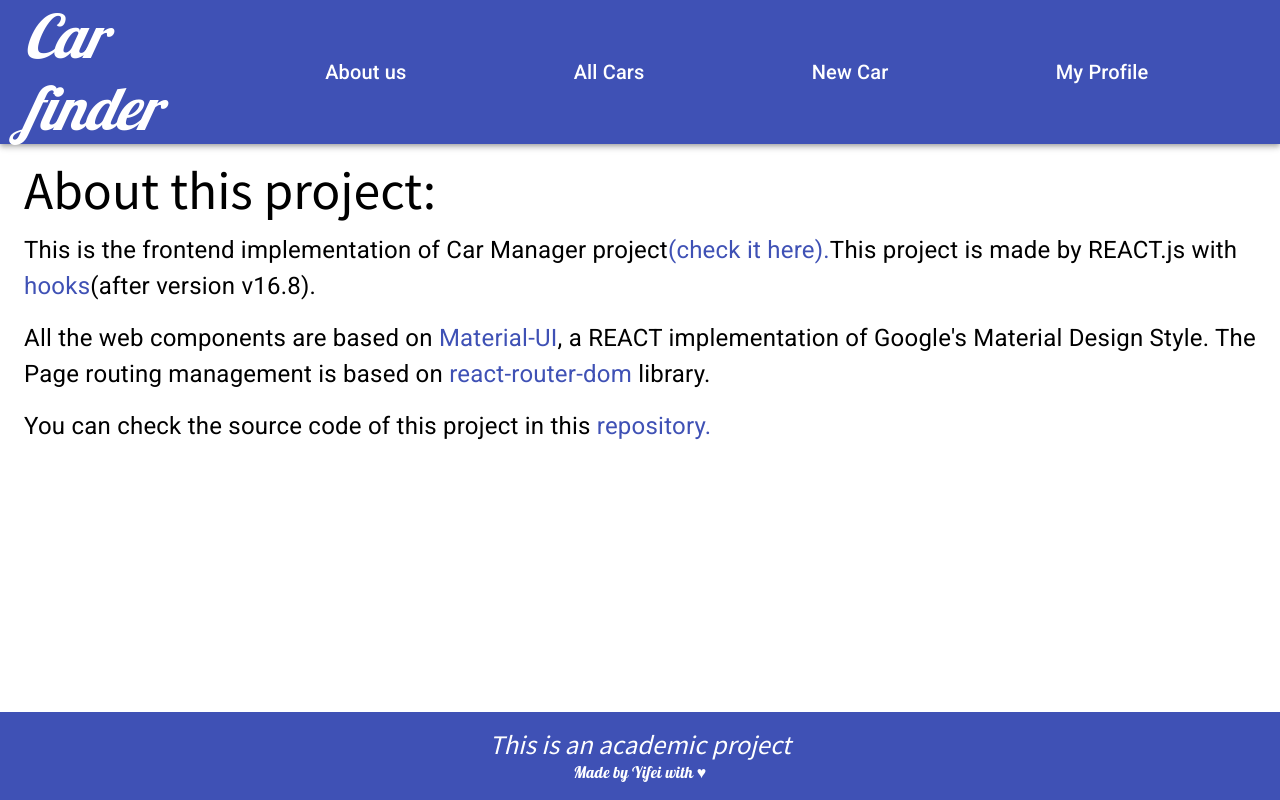
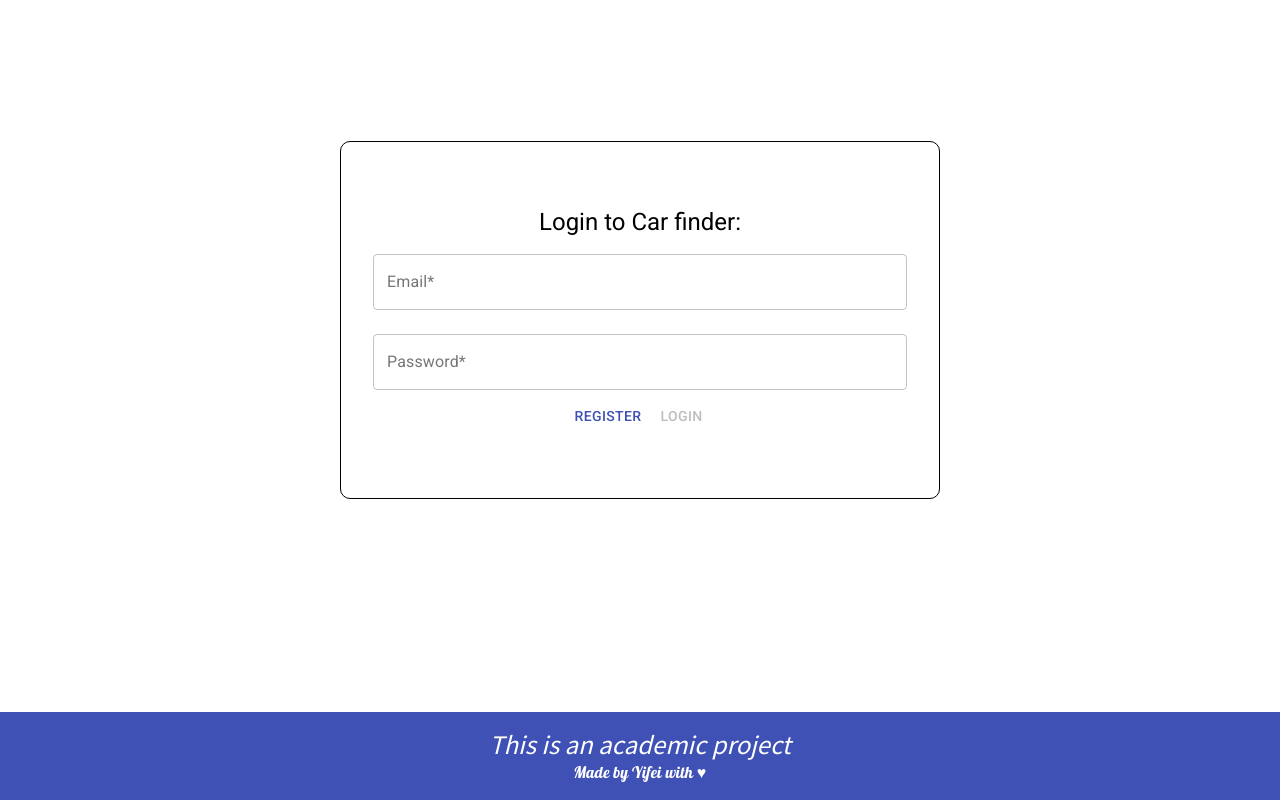
Before and after one commit to Yifei-G/car_finder, a React (Create React App) app: page / in a window 1280 px wide. Built offline with nearby package versions, Linux system fonts and the light colour scheme.

Commit message:
added the login component and its logic
-Added Login component to the project
-Added the logic to make a post request to "authenticate" the user with the server
-Change the post request to post instead of create
-Create the style for the Login component

```diff
--- a/src/App.js
+++ b/src/App.js
@@ -6,27 +6,36 @@ import About from './Components/About.js';
 import Footer from './Components/Footer.js';
 import CarDetails from './Components/CarDetails.js';
 import CreateCar from './Components/CreateCar.js';
+import Login from './Components/Login.js';
+import Profile from './Components/Profile.js';
 function App() {
   return (
     <>
     <BrowserRouter>
-      <NavMenu />
       <main>
         <Switch>
           <Route exact path="/">
-            <About />
+            <Login />
           </Route>
           <Route exact path="/about">
+            <NavMenu />
             <About />
           </Route>
           <Route exact path='/car/all'>
+            <NavMenu />
             <CarList />
           </Route>
           <Route exact path='/car/:id/detail'>
+            <NavMenu />
             <CarDetails />
           </Route>
           <Route exact path='/car/create'>
+            <NavMenu />
             <CreateCar />
+          </Route>
+          <Route exact path="/user/me">
+            <NavMenu />
+            <Profile />
           </Route>
         </Switch>
       </main>
--- a/src/Components/CreateCar.js
+++ b/src/Components/CreateCar.js
@@ -20,7 +20,7 @@ export default function CreateCar(){
         productYear: null
     });
 
-    const {create} = useFetch(baseURL);
+    const {post} = useFetch(baseURL);
 
     const pathObj = useHistory();
 
@@ -56,7 +56,7 @@ export default function CreateCar(){
         };
 
         (async()=>{
-            const data = await create(`car/create`,newCar);
+            const data = await post(`car/create`,newCar);
             if(data.newCar){
                 setCar({
                     carBrand: 'Car brand...',
--- /dev/null
+++ b/src/Components/Login.js
@@ -0,0 +1,159 @@
+import React from "react";
+import {useState, createContext} from "react";
+import {useHistory} from "react-router-dom";
+import Typography from '@material-ui/core/Typography';
+import Container from '@material-ui/core/Container';
+import FormGroup from '@material-ui/core/FormGroup';
+import Box from '@material-ui/core/Box';
+import OutlinedInput from '@material-ui/core/OutlinedInput';
+import InputLabel from '@material-ui/core/InputLabel';
+import FormControl from '@material-ui/core/FormControl';
+import FormHelperText from '@material-ui/core/FormHelperText';
+import Button from '@material-ui/core/Button';
+import useFetch from "../Utils/useFetch.js";
+import {parentContainer, loginContainer, loginTitle} from "../Style/loginStyle.js";
+import Profile from "./Profile.js";
+import {UserProvider} from "../Utils/userContext.js";
+import {Switch, Route} from "react-router-dom";
+
+
+export default function Login(){
+    const[email, setEmail] = useState("");
+    const [password, setPassword] = useState("");
+    const [validation, setValidation] = useState({
+        validEmail : false,
+        validPass: false
+    });
+    const [userProfile, setUserProfile] = useState(null)
+    const [errorMsg, setErrorMsg] = useState("");
+    const baseURL = 'http://localhost:30000/';
+    const {post} = useFetch(baseURL);
+    const pathObj = useHistory();
+
+    const parentCtnStyle = parentContainer();
+    const loginCtnStyle = loginContainer();
+    const titleStyle = loginTitle();
+
+    function verifyEmail(email){
+        const re = /^(([^<>()[\]\\.,;:\s@"]+(\.[^<>()[\]\\.,;:\s@"]+)*)|(".+"))@((\[[0-9]{1,3}\.[0-9]{1,3}\.[0-9]{1,3}\.[0-9]{1,3}\])|(([a-zA-Z\-0-9]+\.)+[a-zA-Z]{2,}))$/;
+        //console.log(re.test(String(email).toLowerCase()));
+        return re.test(String(email).toLowerCase());
+    }
+
+    function verifyPass(password){
+        //console.log((password.length > 8 ? true : false))
+        return (password.length > 8 ? true : false);
+    }
+
+    function handleEmailChange(event){
+        setErrorMsg("");
+        setEmail((previousValue) => {
+            //debugger;
+            return previousValue = event.target.value;
+        });
+        //validating email format
+        const result = verifyEmail(event.target.value);
+        //set the result to the validation state
+        setValidation({...validation, validEmail: result });
+    }
+
+    function handlePasswordChange(event){
+        setErrorMsg("");
+        setPassword(()=> {
+            return event.target.value;
+        });
+        //validating password length
+        const result = verifyPass(event.target.value);
+        //seting the result to the validation state
+        setValidation({...validation, validPass: result});
+    }
+
+    async function handleLoginClick(){
+        const userLogin = {
+            email: email,
+            password: password
+        }
+
+        try{
+            const data = await post('users/login', userLogin);
+            if(data){
+                //console.log(data);
+                setUserProfile(data);
+
+            }
+
+        }catch(error){
+            console.error(error);
+            setErrorMsg(error.message);
+        }
+
+    }
+
+    if(userProfile){
+        pathObj.push('/user/me');
+        return(
+            <>
+                <Profile userObj={userProfile}/>
+            </>
+        );
+    }
+
+
+
+    return(
+        <>
+        <Container className={parentCtnStyle.root}>
+            <Container maxWidth='sm' className={loginCtnStyle.root}>
+                <Typography variant="h5" className={titleStyle.h5}>
+                        Login to Car finder:
+                </Typography>
+
+                {
+                    errorMsg &&
+                    <Typography color="secondary">{errorMsg}</Typography>
+                }
+
+                <FormGroup>
+                    <FormControl variant="outlined" margin='normal' error={(email) && (!validation.validEmail)}>
+                        <InputLabel  htmlFor="email-input">Email*</InputLabel>
+                        <OutlinedInput
+                                required
+                                id="email-input"
+                                type="email"
+                                label="Email"
+                                placeholder="john@example.com"
+                                onChange={handleEmailChange}
+                        />
+                        {((email) && (!validation.validEmail)) && <FormHelperText id="input-email-error-text">Incorrect Email format!</FormHelperText>}
+                    </FormControl>
+
+                    <FormControl variant="outlined" margin='normal' error={(password) && (!validation.validPass)}>
+                        <InputLabel htmlFor="email-input">Password*</InputLabel>
+                         <OutlinedInput
+                            required
+                            id="email-input"
+                            type="password"
+                            label="Password"
+                            placeholder="your password..."
+                            onChange={handlePasswordChange}
+                        />
+                        {((password) && (!validation.validPass)) && <FormHelperText id="input-password-error-text">At least 8 characters!</FormHelperText>}
+                    </FormControl>
+                </FormGroup>
+
+                <Container>
+                    <Box display="flex" justifyContent="center">
+                        <Button color="primary">
+                            Register
+                        </Button>
+
+                        <Button color="primary"  onClick={handleLoginClick} disabled={(!validation.validEmail) || (!validation.validPass)}>
+                            Login
+                        </Button>
+                    </Box>
+                </Container>
+            </Container>
+        </Container>
+        </>
+        )
+}
--- a/src/Components/navMenu.js
+++ b/src/Components/navMenu.js
@@ -37,7 +37,7 @@ export default function NavMenu(){
                     </Typography>
                 </NavLink>
 
-                <NavLink to='/' activeClassName='menu-link-active'>
+                <NavLink to='/user/me' className='menu-link' activeClassName='menu-link-active'>
                     <Typography variant="h6" className={linkStyle.h6}>
                         My Profile
                     </Typography>
--- /dev/null
+++ b/src/Style/loginStyle.js
@@ -0,0 +1,26 @@
+import { makeStyles } from '@material-ui/core/styles';
+
+const parentContainer = makeStyles({
+    root:{
+        height:'80vh',
+        display:'flex',
+        justifyContent:'center',
+        flexDirection:'column',
+    }
+})
+
+const loginContainer = makeStyles({
+    root:{
+        border:'1px solid black',
+        borderRadius:'10px',
+        padding:'4rem 2rem',
+    }
+});
+
+const loginTitle = makeStyles({
+    h5:{
+        textAlign:'center'
+    }
+})
+
+export {parentContainer, loginContainer, loginTitle}
--- a/src/Utils/useFetch.js
+++ b/src/Utils/useFetch.js
@@ -23,7 +23,7 @@ export default function useFetch(baseUrl){
         });
     }
 
-    function create(url,httpBody){
+    function post(url,httpBody){
         const httpHeaders = {
             "Content-Type": "application/json",
         }
@@ -102,5 +102,5 @@ export default function useFetch(baseUrl){
 
 
 
-    return {get, update, create,errase}
+    return {get, update, post,errase}
 }
--- /dev/null
+++ b/src/Utils/userContext.js
@@ -0,0 +1,14 @@
+import React, {createContext} from "react";
+
+const UserContext = createContext();
+
+function UserProvider(props){
+
+    return (
+        <UserContext.Provider>
+            {props.children}
+        </UserContext.Provider>
+    );
+};
+
+export {UserContext, UserProvider}
```
Also changed, not shown: 1 other file (tests, documents, lock files or other folders).
